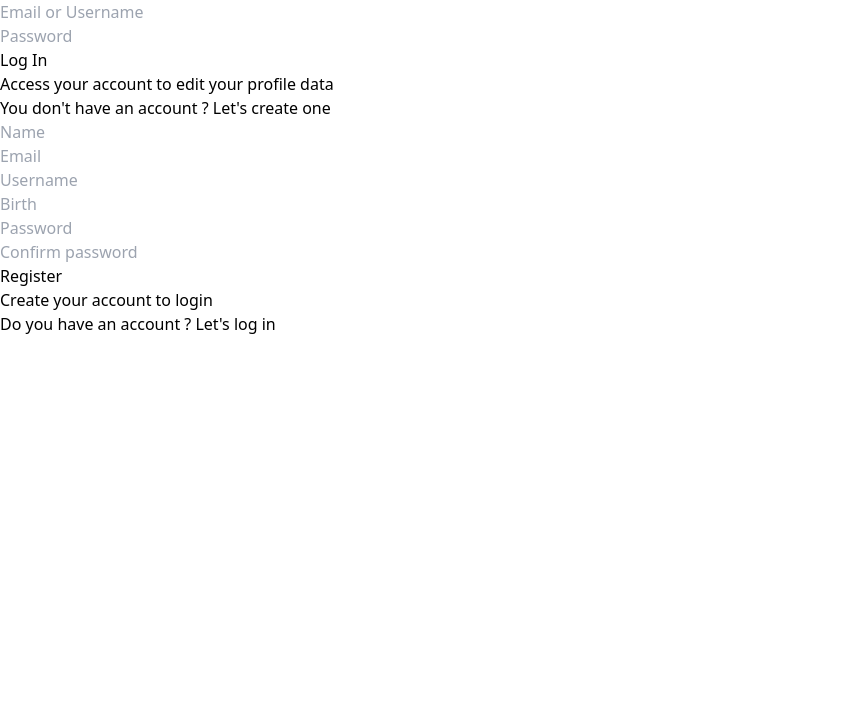
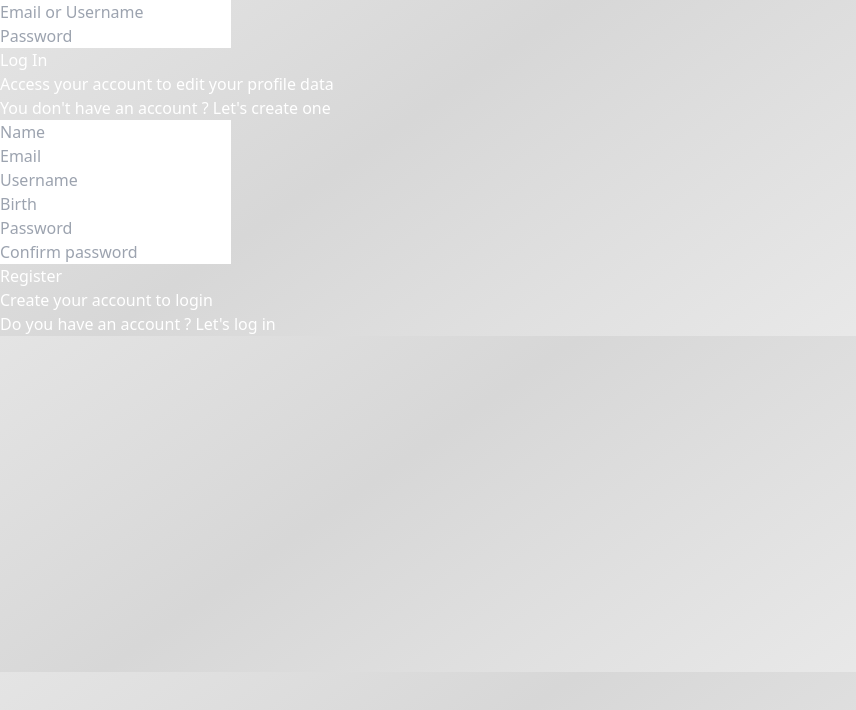
Before and after one commit to ViniUme/Secure-Login, a Next.js app: page / in a window 1280 px wide. Shown: the top 710 px of the page, without its empty margins (0-856 px from the left). Built offline with nearby package versions, Linux system fonts and the light colour scheme.

Commit message:
feat: Use sass on global styles

```diff
--- a/src/pages/_app.tsx
+++ b/src/pages/_app.tsx
@@ -1,4 +1,4 @@
-import '@/styles/globals.css'
+import '@/styles/globals.scss'
 import type { AppProps } from 'next/app'
 
 export default function App({ Component, pageProps }: AppProps) {
--- a/src/styles/globals.css
+++ /dev/null
@@ -1,13 +0,0 @@
-@tailwind base;
-@tailwind components;
-@tailwind utilities;
-
-body {
-  color: rgb(var(--foreground-rgb));
-  background: linear-gradient(
-      to bottom,
-      transparent,
-      rgb(var(--background-end-rgb))
-    )
-    rgb(var(--background-start-rgb));
-}
--- /dev/null
+++ b/src/styles/globals.scss
@@ -0,0 +1,9 @@
+@tailwind base;
+@tailwind components;
+@tailwind utilities;
+
+body {
+    color: #fff;
+    background: rgb(228,228,228);
+    background: linear-gradient(145deg, rgba(228,228,228,1) 0%, rgba(215,215,215,1) 33%, rgba(242,242,242,1) 100%);
+}
```
